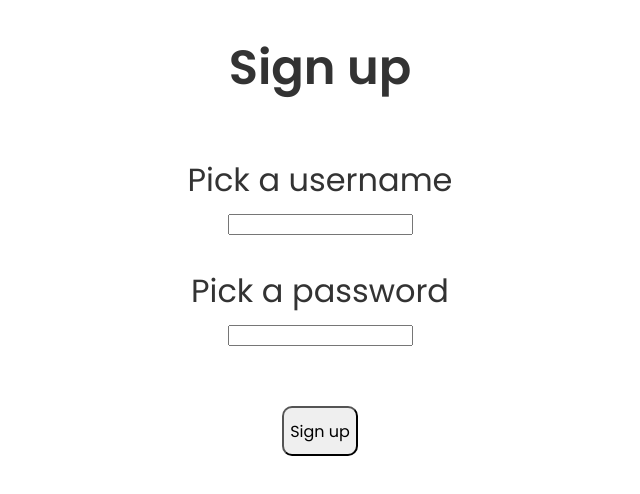
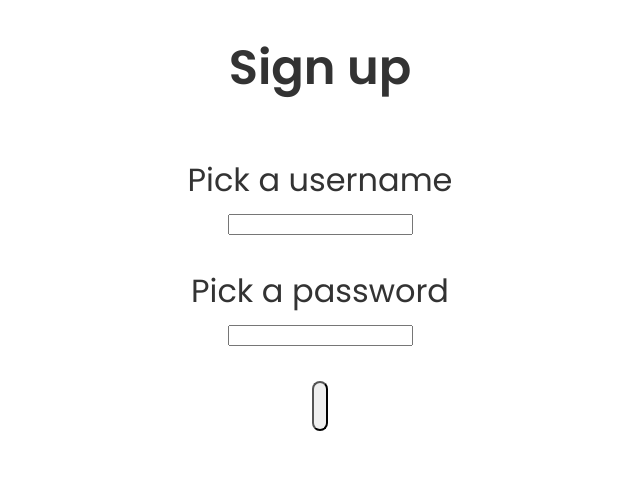
Before and after one commit to Luke-scr/Epicsignuppage, a plain HTML site: page index.html in a window 1280 px wide. Shown: the whole page, without its empty margins (320-960 px from the left). Drawn offline with Linux system fonts and the light colour scheme.

Commit message:
Update index.html

```diff
--- a/index.html
+++ b/index.html
@@ -4,8 +4,7 @@
   <meta charset="UTF-8">
   <meta name="viewport" content="width=device-width, initial-scale=1.0">
   <link rel="stylesheet" href="style.css">
-  <link href="https://fonts.googleapis.com/css2?family=Poppins:wght@400;600&display=swap" rel="stylesheet">
-  <title>Sign Up</title>
+  <link href="https://fonts.googleapis.com/css2?family=Poppins:wght@400;600&display=swap" rel="stylesheet">                                               <title>Sign Up</title>
   <script src="main.js"></script>
 </head>
 <body>
@@ -16,8 +15,6 @@
   <p>Pick a password</p>
   <input type="text">
   <br>
-  <br>
-  <button id="btn" onclick = "magic()">Sign up</button>
-  <div id = "div"></div>
+  <button class="button type1">
 </body>
 </html>
```
